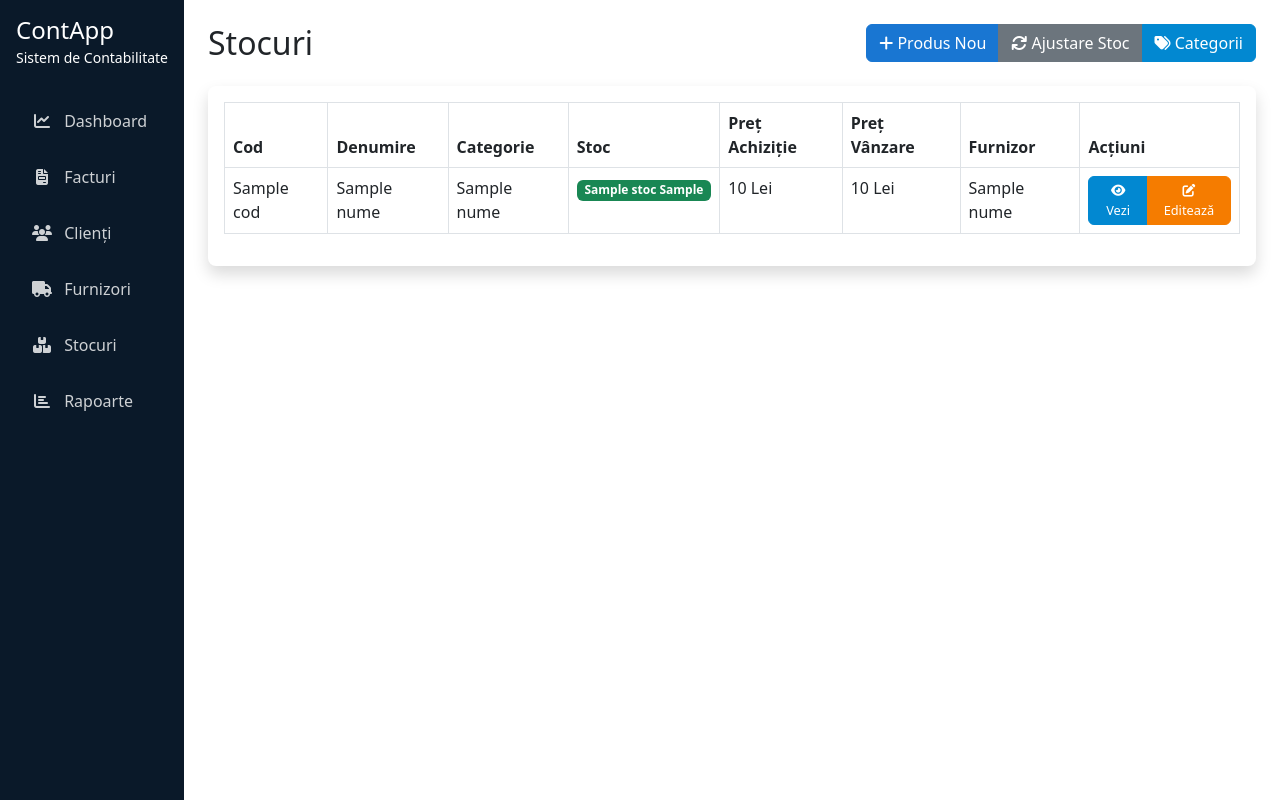
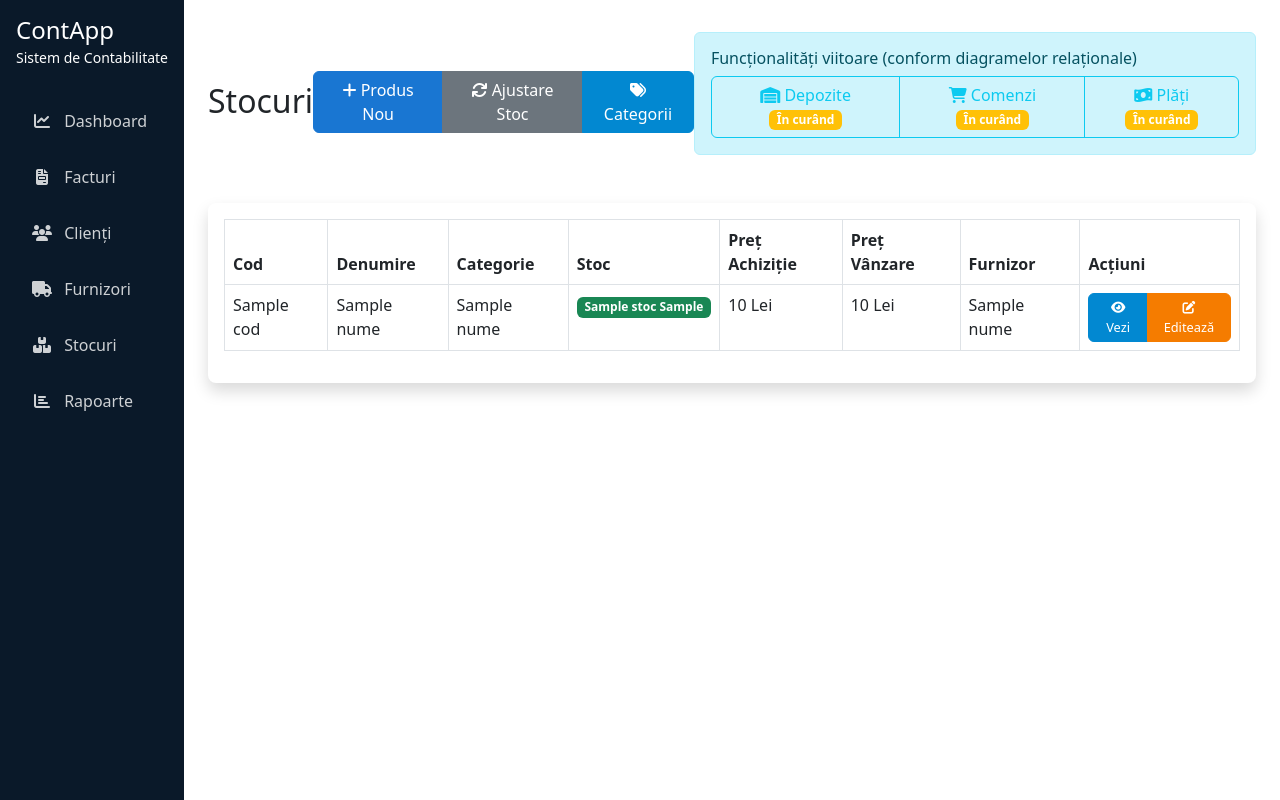
Before and after one commit to netforge-ro/contapp, a Python web app: template templates/stocuri/index.html in a window 1280 px wide. Run offline with Jinja, Linux system fonts and the light colour scheme; the template is opened without the code that fills it: most values are stand-ins (such as "Sample title", 1, 10 or a date in 2020).

Commit message:
Adăugare interfață UI pentru funcționalitățile viitoare conform diagramelor relaționale

```diff
--- a/templates/stocuri/index.html
+++ b/templates/stocuri/index.html
@@ -15,6 +15,23 @@
     <a href="{{ url_for('stocuri.categorii') }}" class="btn btn-info">
         <i class="fas fa-tags"></i> Categorii
     </a>
+</div>
+
+<div class="mt-2 mb-2">
+    <div class="alert alert-info">
+        <h6 class="mb-2">Funcționalități viitoare (conform diagramelor relaționale)</h6>
+        <div class="btn-group" role="group">
+            <a href="{{ url_for('stocuri.depozite') }}" class="btn btn-outline-info">
+                <i class="fas fa-warehouse"></i> Depozite <span class="badge bg-warning">În curând</span>
+            </a>
+            <a href="{{ url_for('stocuri.comenzi') }}" class="btn btn-outline-info">
+                <i class="fas fa-shopping-cart"></i> Comenzi <span class="badge bg-warning">În curând</span>
+            </a>
+            <a href="{{ url_for('stocuri.plati') }}" class="btn btn-outline-info">
+                <i class="fas fa-money-bill-wave"></i> Plăți <span class="badge bg-warning">În curând</span>
+            </a>
+        </div>
+    </div>
 </div>
 {% endblock %}
 
```
Also changed, not shown: app/routes/stocuri.py (+19 -0 lines).
